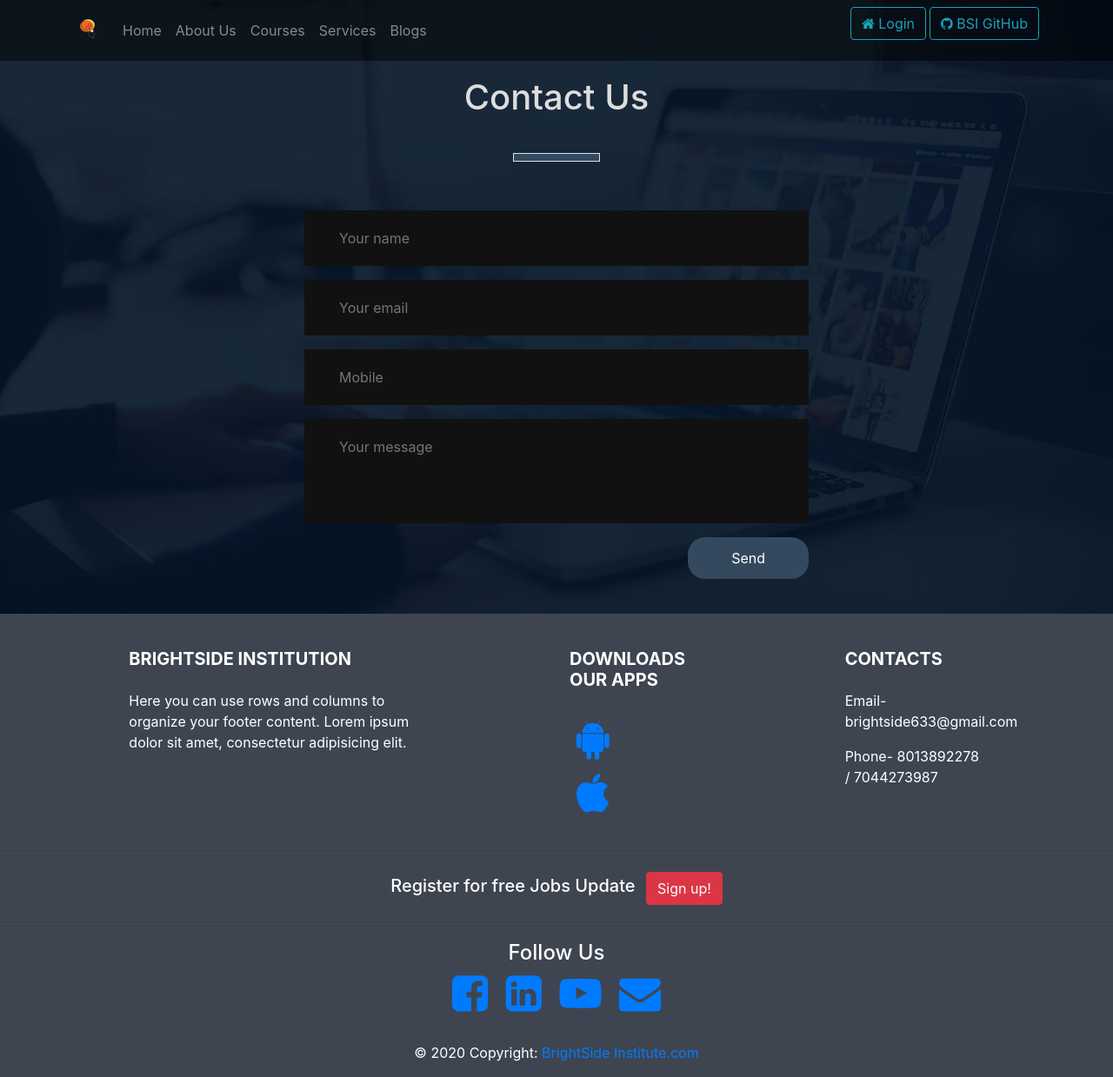
After one commit to dip128/BrightSide-Institution, a Django app: page /contact in a window 1280 px wide. The commit adds this page. Shown: the whole page at 87% size. Run offline with Django 3.2, Linux system fonts and the light colour scheme; some libraries are stand-ins or nearby versions.

Commit message:
Service & Contact Page Completed

```diff
--- a/home/urls.py
+++ b/home/urls.py
@@ -7,6 +7,6 @@ urlpatterns = [
     path("course",views.course,name="course"),
     path("services",views.services,name="services"),
     path("about",views.about,name="about"),
-    path("blog",views.blog,name="blog")
-
+    path("blog",views.blog,name="blog"),
+    path("contact",views.contact,name="contact")
 ]
--- a/home/views.py
+++ b/home/views.py
@@ -17,3 +17,6 @@ def services(request):
     servs = Service.objects.all()
     profls=Profile.objects.all()
     return render(request,'services.html',{'servs':servs,'profls':profls})
+
+def contact(request):
+    return render(request,'contact.html')
--- a/templates/base.html
+++ b/templates/base.html
@@ -10,9 +10,10 @@
 
     <link rel="stylesheet" href="https://stackpath.bootstrapcdn.com/bootstrap/4.5.2/css/bootstrap.min.css" integrity="sha384-JcKb8q3iqJ61gNV9KGb8thSsNjpSL0n8PARn9HuZOnIxN0hoP+VmmDGMN5t9UJ0Z" crossorigin="anonymous">
     <link rel="stylesheet" href="https://cdnjs.cloudflare.com/ajax/libs/font-awesome/4.7.0/css/font-awesome.min.css">
-    <link rel="stylesheet" type="text/css" href="styles.css">
     <link rel="stylesheet" href="https://stackpath.bootstrapcdn.com/font-awesome/4.7.0/css/font-awesome.min.css" integrity="sha384-wvfXpqpZZVQGK6TAh5PVlGOfQNHSoD2xbE+QkPxCAFlNEevoEH3Sl0sibVcOQVnN" crossorigin="anonymous">
     <link rel="icon" href="./static/f32.png" type="image">
+      <link rel="stylesheet" href="https://unpkg.com/aos@next/dist/aos.css" />
+
     <title>{% block title %}{% endblock title %} | BrightSide Institution</title>
   </head>
   <body>
@@ -205,5 +206,9 @@
     <script src="https://code.jquery.com/jquery-3.5.1.slim.min.js" integrity="sha384-DfXdz2htPH0lsSSs5nCTpuj/zy4C+OGpamoFVy38MVBnE+IbbVYUew+OrCXaRkfj" crossorigin="anonymous"></script>
     <script src="https://cdn.jsdelivr.net/npm/popper.js@1.16.1/dist/umd/popper.min.js" integrity="sha384-9/reFTGAW83EW2RDu2S0VKaIzap3H66lZH81PoYlFhbGU+6BZp6G7niu735Sk7lN" crossorigin="anonymous"></script>
     <script src="https://stackpath.bootstrapcdn.com/bootstrap/4.5.2/js/bootstrap.min.js" integrity="sha384-B4gt1jrGC7Jh4AgTPSdUtOBvfO8shuf57BaghqFfPlYxofvL8/KUEfYiJOMMV+rV" crossorigin="anonymous"></script>
+  <script src="https://unpkg.com/aos@next/dist/aos.js"></script>
+    <script>
+       AOS.init();
+    </script>
   </body>
 </html>
--- /dev/null
+++ b/templates/contact.html
@@ -0,0 +1,82 @@
+{% extends 'base.html' %}
+
+{% block title %}Contact{% endblock title %}
+
+{% block body %}
+<style>
+
+.contact-section{
+  background: url(/static/1.jpg) no-repeat center;
+  background-size: cover;
+  padding: 40px 0;
+}
+.contact-section h1{
+  text-align: center;
+  color: #ddd;
+}
+.border{
+  width: 100px;
+  height: 10px;
+  background: #34495e;
+  margin: 40px auto;
+}
+
+.contact-form{
+  max-width: 600px;
+  margin: auto;
+  padding: 0 10px;
+  overflow: hidden;
+}
+
+.contact-form-text{
+  display: block;
+  width: 100%;
+  box-sizing: border-box;
+  margin: 16px 0;
+  border: 0;
+  background: #111;
+  padding: 20px 40px;
+  outline: none;
+  color: #ddd;
+  transition: 0.5s;
+}
+.contact-form-text:focus{
+  box-shadow: 0 0 10px 4px #34495e;
+}
+textarea.contact-form-text{
+  resize: none;
+  height: 120px;
+}
+.contact-form-btn{
+  float: right;
+  border: 0;
+  background: #34495e;
+  color: #fff;
+  padding: 12px 50px;
+  border-radius: 20px;
+  cursor: pointer;
+  transition: 0.5s;
+}
+.contact-form-btn:hover{
+  background: #2980b9;
+}
+
+
+</style>
+
+
+<div class="contact-section">
+
+  <h1 class='mt-5' data-aos="zoom-in" data-aos-duration="1500">Contact Us</h1>
+  <div class="border"data-aos="zoom-in" data-aos-duration="1500"></div>
+  <form class="contact-form" action="index.html" method="post" data-aos="fade-right" data-aos-duration="1500">
+    <input type="text" class="contact-form-text" placeholder="Your name" required>
+    <input type="email" class="contact-form-text" placeholder="Your email" required>
+    <input type="tel" pattern=".{10}" class="contact-form-text" id="validationCustom08" placeholder="Mobile" oninput="check(this)" required>
+    <textarea class="contact-form-text" placeholder="Your message" required></textarea>
+    <input type="submit" class="contact-form-btn" value="Send" >
+  </form>
+</div>
+
+
+{% endblock body %}
```
Also changed, not shown: templates/about.html (+13 -12 lines), templates/index.html (+15 -14 lines), templates/services.html (+21 -11 lines), static/12.png (added).
